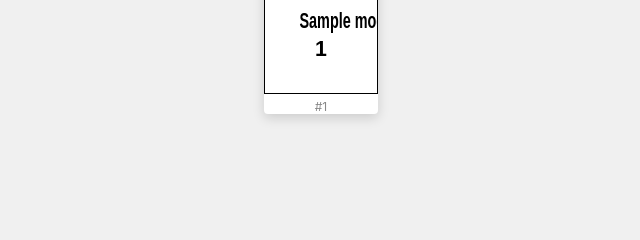
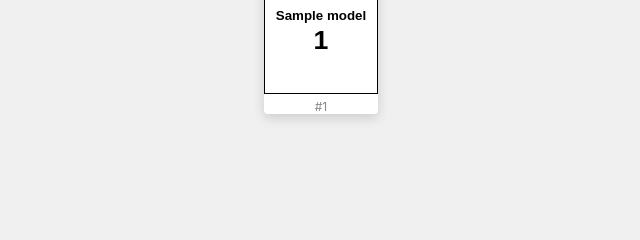
Before and after one commit to Zel-da/SSQR, a Flask app: template templates/bulk_labels.html in a window 1280 px wide. Shown: the part 268-508 px from the top of the page, without its empty margins (319-959 px from the left). Run offline with Flask 3, Linux system fonts and the light colour scheme; the template is opened without the code that fills it: most values are stand-ins (such as "Sample title", 1, 10 or a date in 2020); parts of the project's set-up code (start-up, migrations or seed data) failed here and were passed over.

Commit message:
폰트 수정

```diff
--- a/templates/bulk_labels.html
+++ b/templates/bulk_labels.html
@@ -142,18 +142,17 @@
             padding: 1mm;
             margin-top: 1mm;
             font-family: Arial, sans-serif;
-            font-size: 16pt;
+            font-size: 20pt;
             font-weight: bold;
-            line-height: 1.3;
-            text-align: center;
+            line-height: 1.2;
+            display: flex;
+            flex-direction: column;
+            align-items: center;
         }
 
         .info-line {
             white-space: nowrap;
-            overflow: visible;
-            line-height: 1.2;
-            display: inline-block;
-            transform-origin: center;
+            text-align: center;
         }
 
         .label-count {
@@ -202,20 +201,20 @@
     {% endfor %}
 
     <script>
-        // 긴 텍스트일 경우 가로로 축소
+        // 긴 텍스트일 경우 폰트 축소
         function adjustTextFit() {
             var infoBoxes = document.querySelectorAll('.info-box');
             infoBoxes.forEach(function(infoBox) {
                 var maxWidth = infoBox.offsetWidth;
                 var lines = infoBox.querySelectorAll('.info-line');
                 lines.forEach(function(line) {
-                    // 스케일 초기화
-                    line.style.transform = 'scaleX(1)';
+                    var fontSize = 20;
+                    line.style.fontSize = fontSize + 'pt';
 
-                    // 텍스트가 박스보다 넓으면 가로로 축소
-                    if (line.scrollWidth > maxWidth) {
-                        var scale = maxWidth / line.scrollWidth;
-                        line.style.transform = 'scaleX(' + scale + ')';
+                    // 텍스트가 박스보다 넓으면 폰트 축소
+                    while (line.scrollWidth > maxWidth && fontSize > 8) {
+                        fontSize -= 1;
+                        line.style.fontSize = fontSize + 'pt';
                     }
                 });
             });
```
Also changed, not shown: templates/label_print.html (+13 -14 lines).
